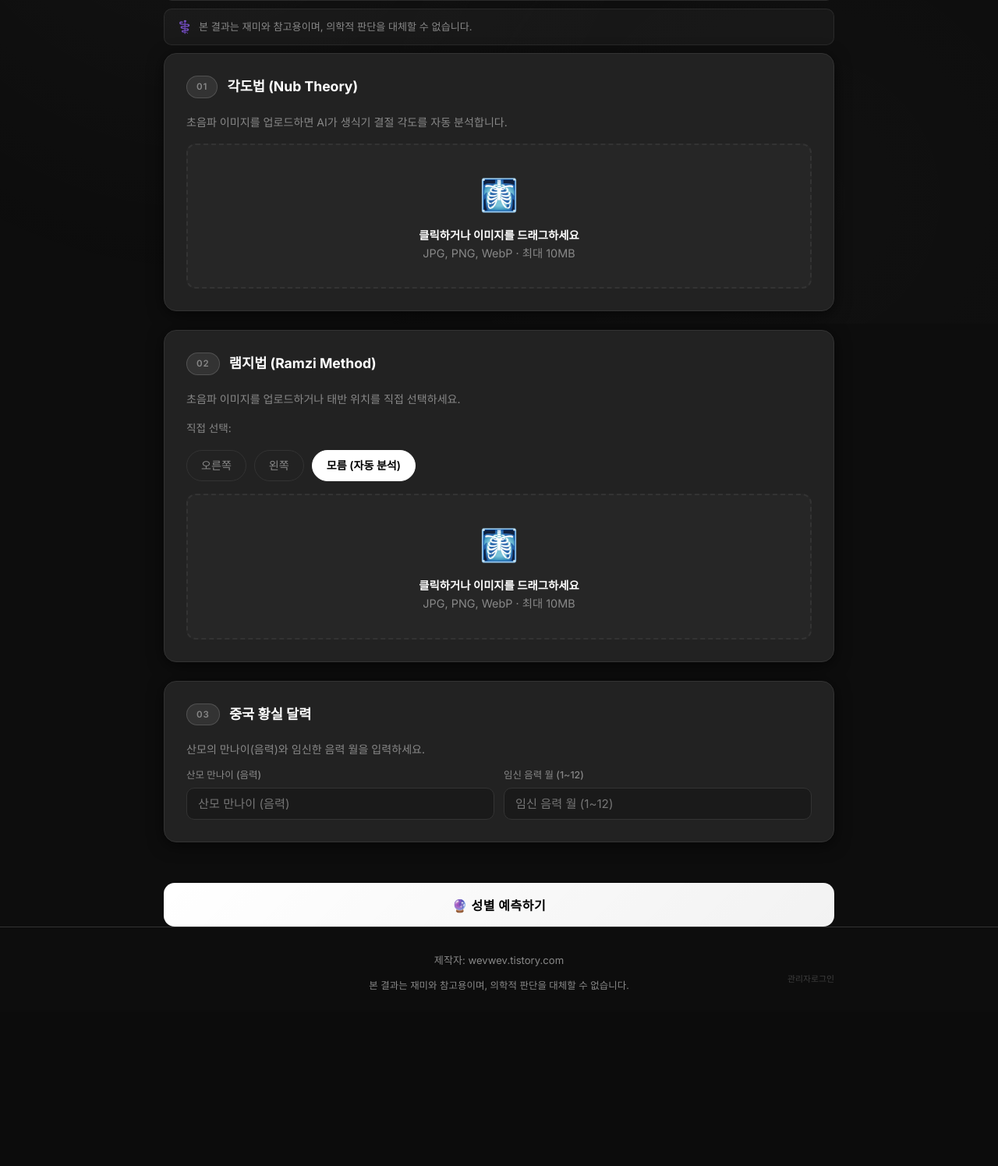
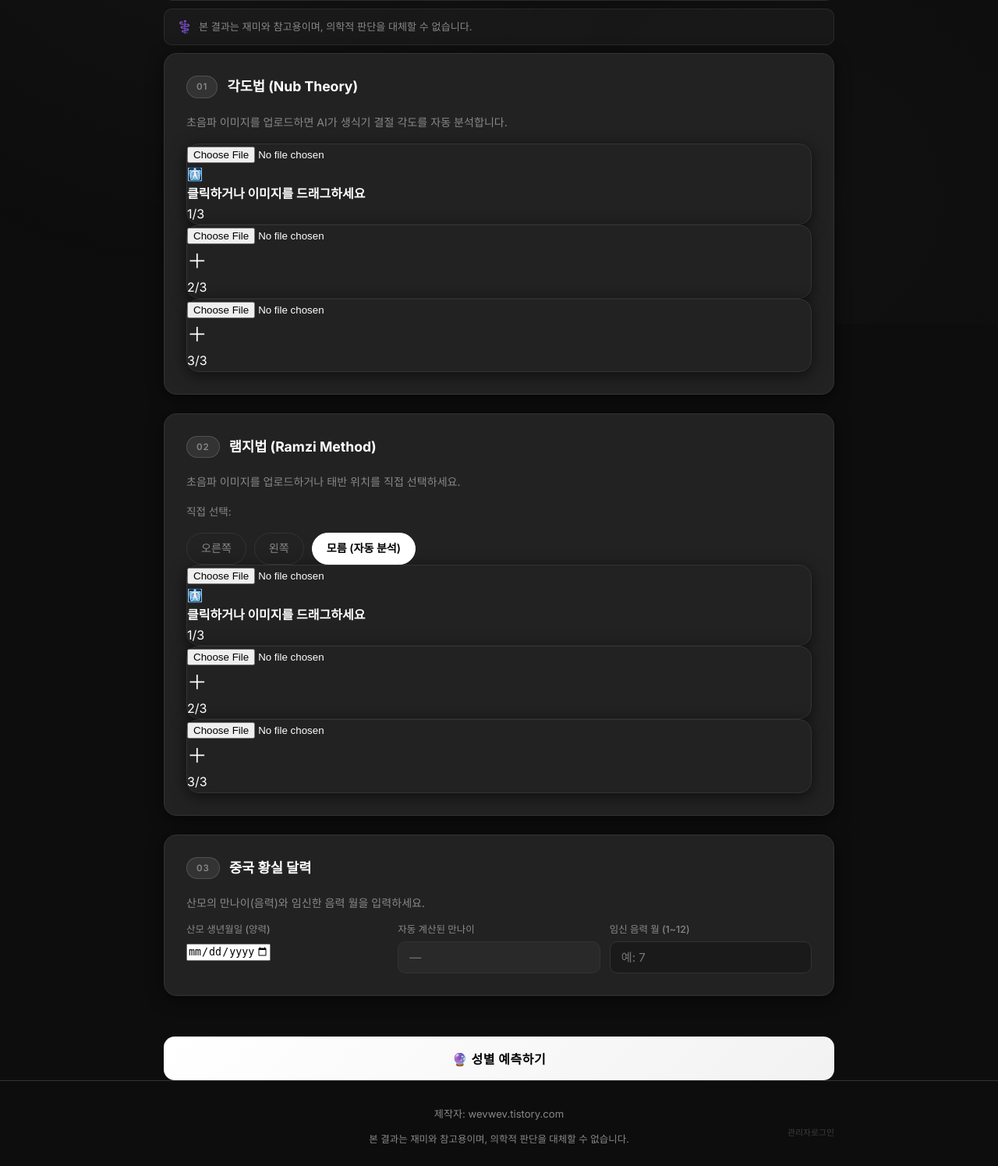
Before and after one commit to kimyeasll-byte/nubscope-new-, a Flask app: page / in a window 1280 px wide. Shown: the part 385-1880 px from the top of the page at 78% size. Before the commit the page ends 1656 px from the top, so only its background shows below. Run offline with Flask 3, Linux system fonts and the light colour scheme.

Commit message:
Update index.html

```diff
--- a/templates/index.html
+++ b/templates/index.html
@@ -57,14 +57,31 @@
       <p style="color:var(--muted);font-size:.88rem;margin-bottom:16px;" data-i18n="nubDesc">
         초음파 이미지를 업로드하면 AI가 생식기 결절 각도를 자동 분석합니다.
       </p>
-      <div class="upload-zone" id="nub-upload-zone">
-        <input type="file" id="nub-file-input" name="nub_image" accept="image/*" />
-        <div class="upload-icon">🩻</div>
-        <div class="upload-label">
-          <strong data-i18n="uploadHint">클릭하거나 이미지를 드래그하세요</strong><br />
-          <span data-i18n="uploadSub">JPG, PNG, WebP · 최대 10MB</span>
+      <div class="upload-multi" id="nub-upload-multi">
+        <div class="upload-slot float-card" id="nub-slot-0" data-method="nub" data-idx="0">
+          <input type="file" id="nub-file-0" accept="image/*" />
+          <div class="slot-placeholder">
+            <div class="upload-icon">🩻</div>
+            <div class="upload-label"><strong data-i18n="uploadHint">클릭하거나 이미지를 드래그하세요</strong><br /><span class="slot-num">1/3</span></div>
+          </div>
+          <div class="slot-preview" style="display:none;"><img src="" alt="" /><button class="slot-remove" type="button">✕</button></div>
         </div>
-        <div class="upload-preview" id="nub-preview"><img src="" alt="nub preview" /></div>
+        <div class="upload-slot float-card" id="nub-slot-1" data-method="nub" data-idx="1">
+          <input type="file" id="nub-file-1" accept="image/*" />
+          <div class="slot-placeholder">
+            <div class="upload-icon" style="font-size:1.6rem;">＋</div>
+            <div class="upload-label"><span class="slot-num">2/3</span></div>
+          </div>
+          <div class="slot-preview" style="display:none;"><img src="" alt="" /><button class="slot-remove" type="button">✕</button></div>
+        </div>
+        <div class="upload-slot float-card" id="nub-slot-2" data-method="nub" data-idx="2">
+          <input type="file" id="nub-file-2" accept="image/*" />
+          <div class="slot-placeholder">
+            <div class="upload-icon" style="font-size:1.6rem;">＋</div>
+            <div class="upload-label"><span class="slot-num">3/3</span></div>
+          </div>
+          <div class="slot-preview" style="display:none;"><img src="" alt="" /><button class="slot-remove" type="button">✕</button></div>
+        </div>
       </div>
     </div>
 
@@ -96,15 +113,30 @@
       </div>
 
       <!-- Upload -->
-      <div style="margin-top:16px;">
-        <div class="upload-zone" id="ramzi-upload-zone">
-          <input type="file" id="ramzi-file-input" name="ramzi_image" accept="image/*" />
-          <div class="upload-icon">🩻</div>
-          <div class="upload-label">
-            <strong data-i18n="uploadHint">클릭하거나 이미지를 드래그하세요</strong><br />
-            <span data-i18n="uploadSub">JPG, PNG, WebP · 최대 10MB</span>
+      <div class="upload-multi" id="ramzi-upload-multi">
+        <div class="upload-slot float-card" id="ramzi-slot-0" data-method="ramzi" data-idx="0">
+          <input type="file" id="ramzi-file-0" accept="image/*" />
+          <div class="slot-placeholder">
+            <div class="upload-icon">🩻</div>
+            <div class="upload-label"><strong data-i18n="uploadHint">클릭하거나 이미지를 드래그하세요</strong><br /><span class="slot-num">1/3</span></div>
           </div>
-          <div class="upload-preview" id="ramzi-preview"><img src="" alt="ramzi preview" /></div>
+          <div class="slot-preview" style="display:none;"><img src="" alt="" /><button class="slot-remove" type="button">✕</button></div>
+        </div>
+        <div class="upload-slot float-card" id="ramzi-slot-1" data-method="ramzi" data-idx="1">
+          <input type="file" id="ramzi-file-1" accept="image/*" />
+          <div class="slot-placeholder">
+            <div class="upload-icon" style="font-size:1.6rem;">＋</div>
+            <div class="upload-label"><span class="slot-num">2/3</span></div>
+          </div>
+          <div class="slot-preview" style="display:none;"><img src="" alt="" /><button class="slot-remove" type="button">✕</button></div>
+        </div>
+        <div class="upload-slot float-card" id="ramzi-slot-2" data-method="ramzi" data-idx="2">
+          <input type="file" id="ramzi-file-2" accept="image/*" />
+          <div class="slot-placeholder">
+            <div class="upload-icon" style="font-size:1.6rem;">＋</div>
+            <div class="upload-label"><span class="slot-num">3/3</span></div>
+          </div>
+          <div class="slot-preview" style="display:none;"><img src="" alt="" /><button class="slot-remove" type="button">✕</button></div>
         </div>
       </div>
     </div>
@@ -116,18 +148,23 @@
         <span class="section-title" data-i18n="calTitle">중국 황실 달력</span>
       </div>
       <p style="color:var(--muted);font-size:.88rem;margin-bottom:8px;" data-i18n="calDesc">
-        산모의 만나이(음력)와 임신한 음력 월을 입력하세요.
+        산모의 생년월일(양력)을 선택하면 만나이가 자동 계산됩니다.
       </p>
       <div class="cal-row">
         <div class="cal-field">
-          <label for="cal-age" data-i18n="calAge">산모 만나이 (음력)</label>
+          <label for="cal-birthdate" data-i18n="calBirthdate">산모 생년월일 (양력)</label>
+          <input type="date" id="cal-birthdate" name="cal_birthdate" max="2010-01-01" />
+        </div>
+        <div class="cal-field">
+          <label data-i18n="calAgeDisplay">자동 계산된 만나이</label>
           <input type="number" id="cal-age" name="calendar_age" min="18" max="45"
-                 data-i18n-ph="calAge" placeholder="예: 28" />
+                 readonly style="background:rgba(255,255,255,0.03);cursor:not-allowed;" placeholder="—" />
+          <input type="hidden" id="cal-age-hidden" name="calendar_age_send" />
         </div>
         <div class="cal-field">
           <label for="cal-month" data-i18n="calMonth">임신 음력 월 (1~12)</label>
           <input type="number" id="cal-month" name="calendar_month" min="1" max="12"
-                 data-i18n-ph="calMonth" placeholder="예: 7" />
+                 placeholder="예: 7" />
         </div>
       </div>
     </div>
```
